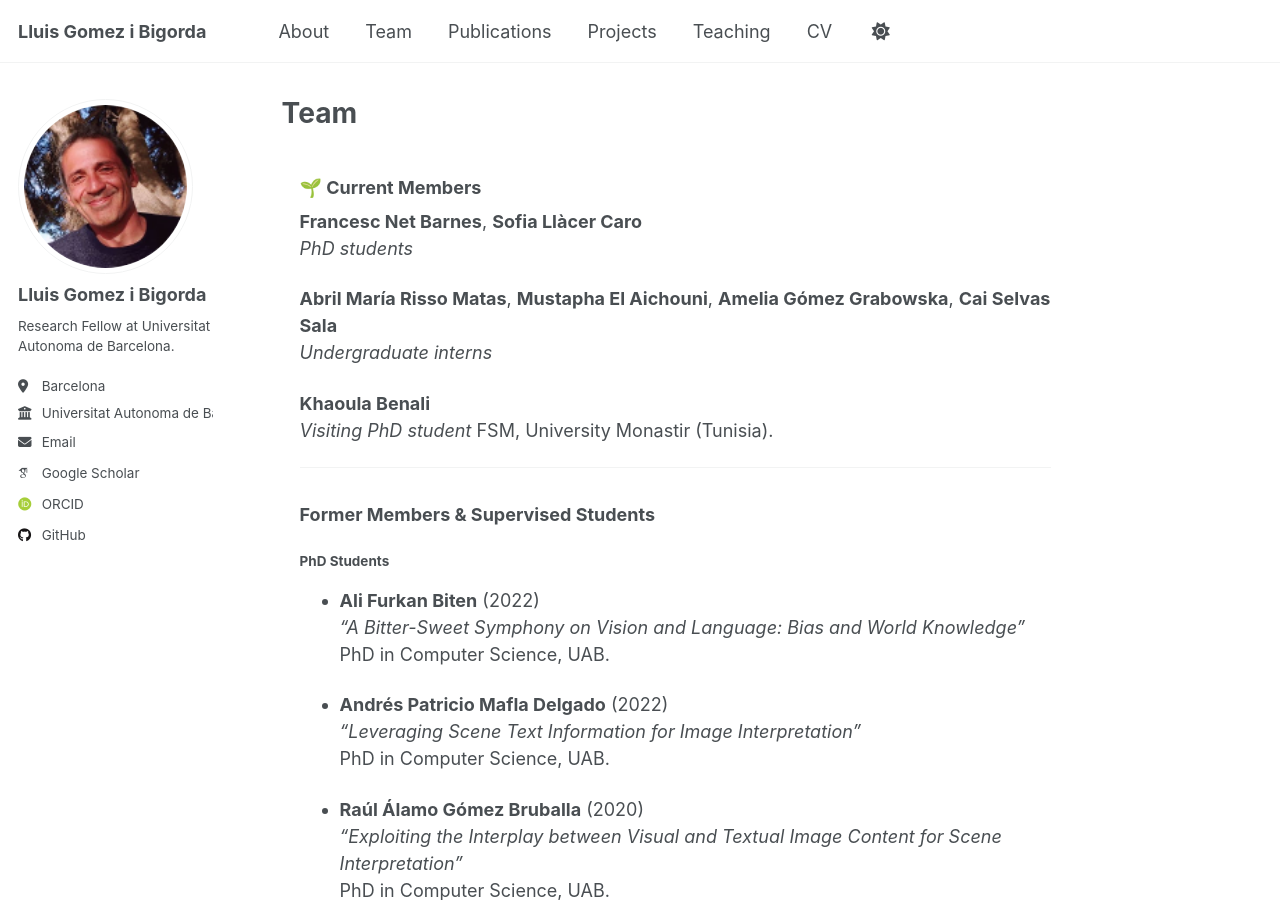
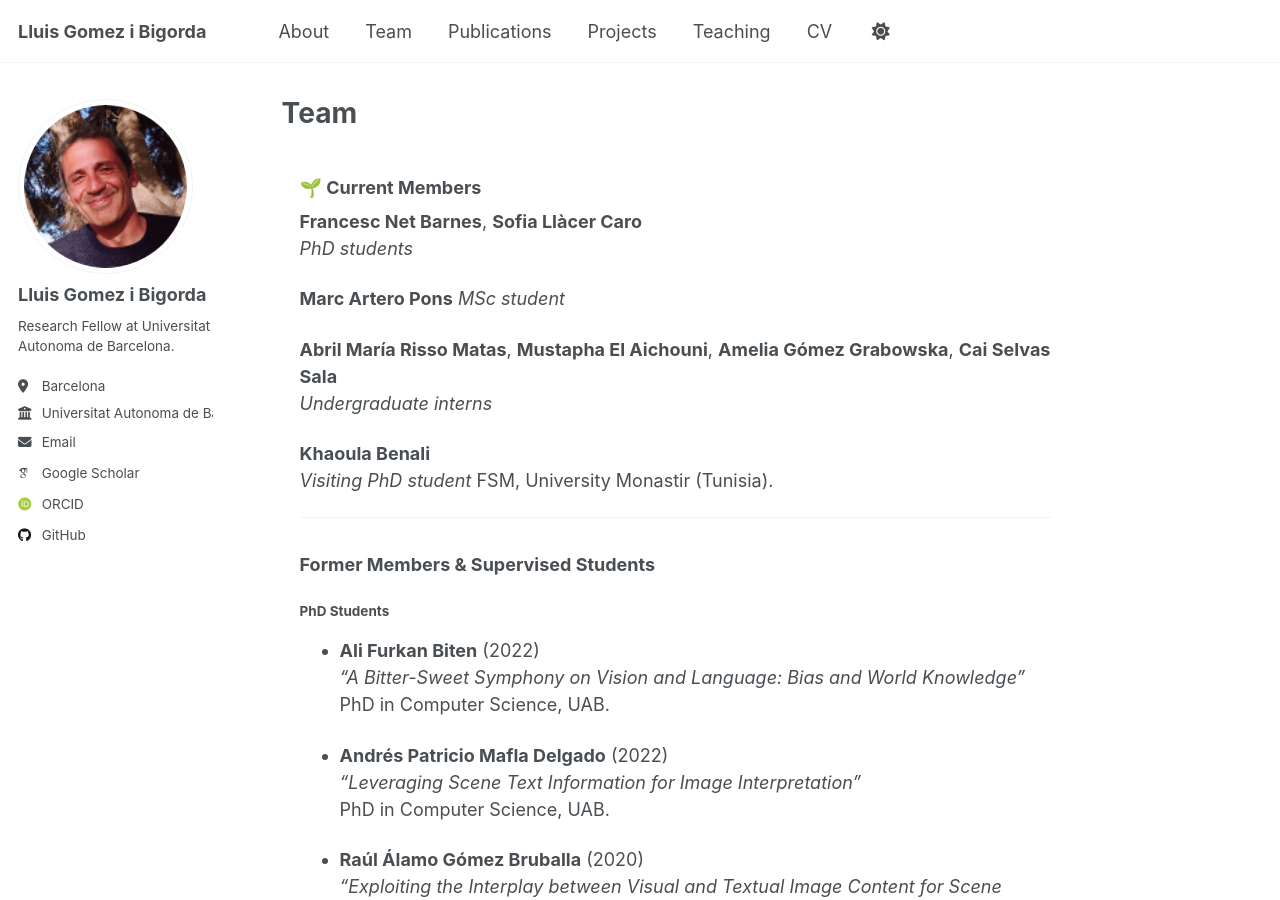
Before and after one commit to lluisgomez/lluisgomez.github.io, a Jekyll site: the page built from _pages/team.md, in a window 1280 px wide and 900 px high. Built offline with Jekyll 4.4.1, drawn with Linux system fonts in a browser that asks for light colours; some web fonts are replaced.

Commit message:
update team members

```diff
--- a/_pages/team.md
+++ b/_pages/team.md
@@ -8,6 +8,9 @@ permalink: /team/
 
 **Francesc Net Barnes**, **Sofia Llàcer Caro**
 _PhD students_
+
+**Marc Artero Pons**
+_MSc student_
 
 **Abril María Risso Matas**, **Mustapha El Aichouni**, **Amelia Gómez Grabowska**, **Cai Selvas Sala**
 _Undergraduate interns_
```
